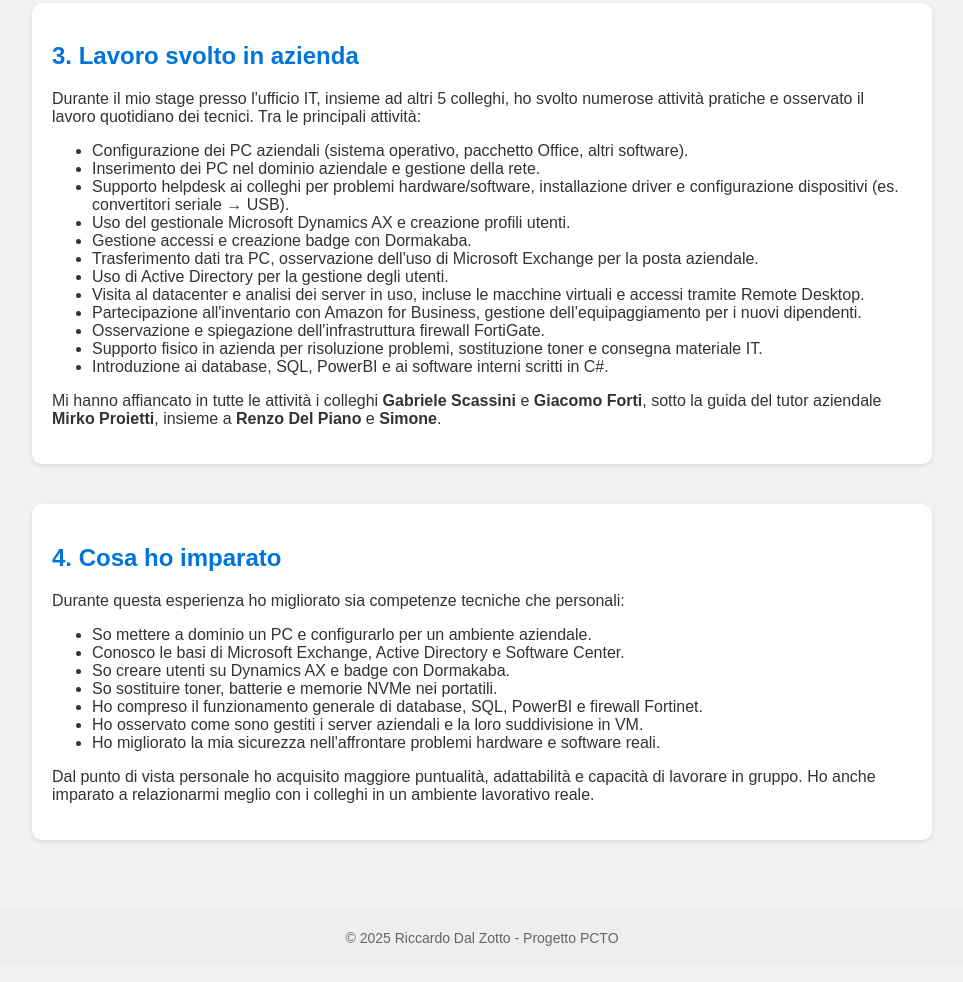
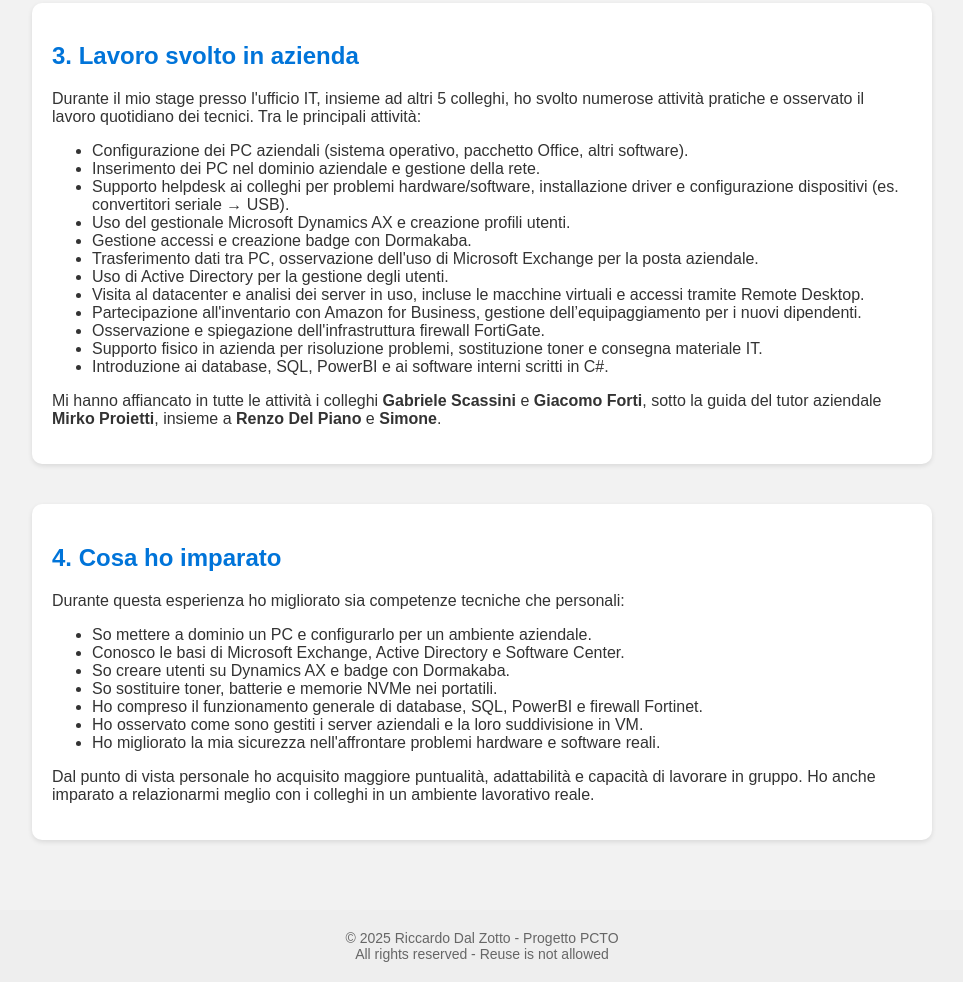
Before and after one commit to Asfaltinho/Relazione-PCTO, a plain HTML site: page index.html in a window 1280 px wide. Shown: the part 617-1599 px from the top of the page, without its empty margins (158-1121 px from the left). Drawn offline with Linux system fonts and the light colour scheme.

Commit message:
Update index.html

```diff
--- a/index.html
+++ b/index.html
@@ -114,6 +114,8 @@
 
   <footer>
     © 2025 Riccardo Dal Zotto - Progetto PCTO
+  </br>
+    All rights reserved - Reuse is not allowed
   </footer>
 
 </body>
```
